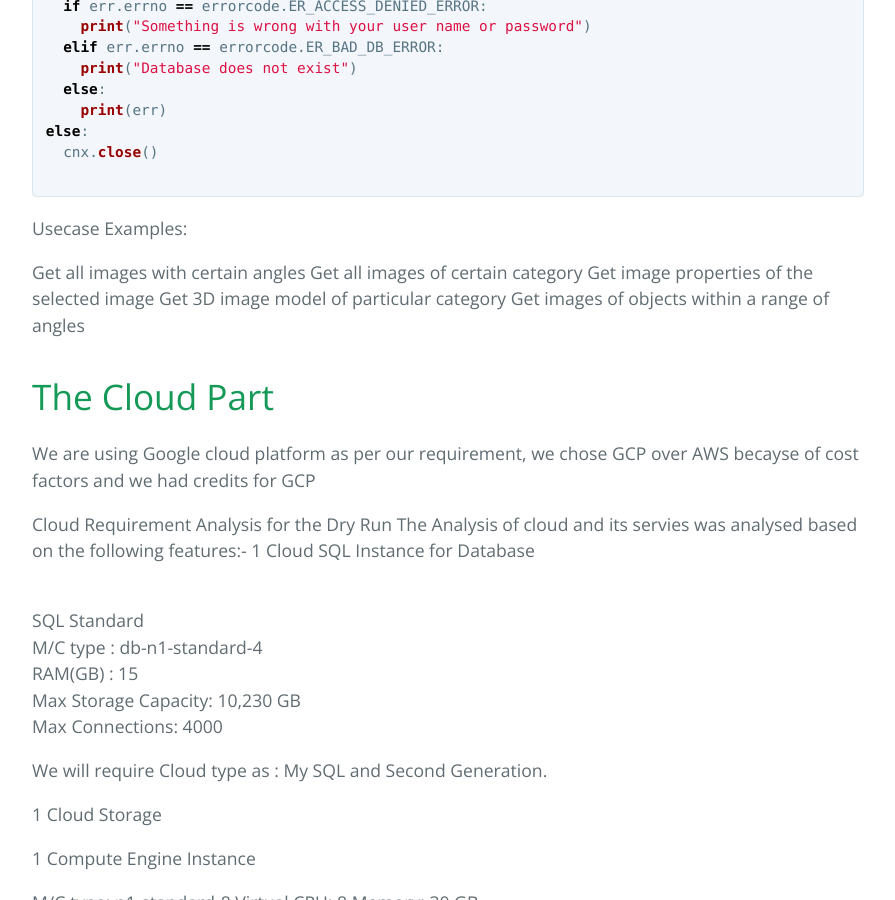
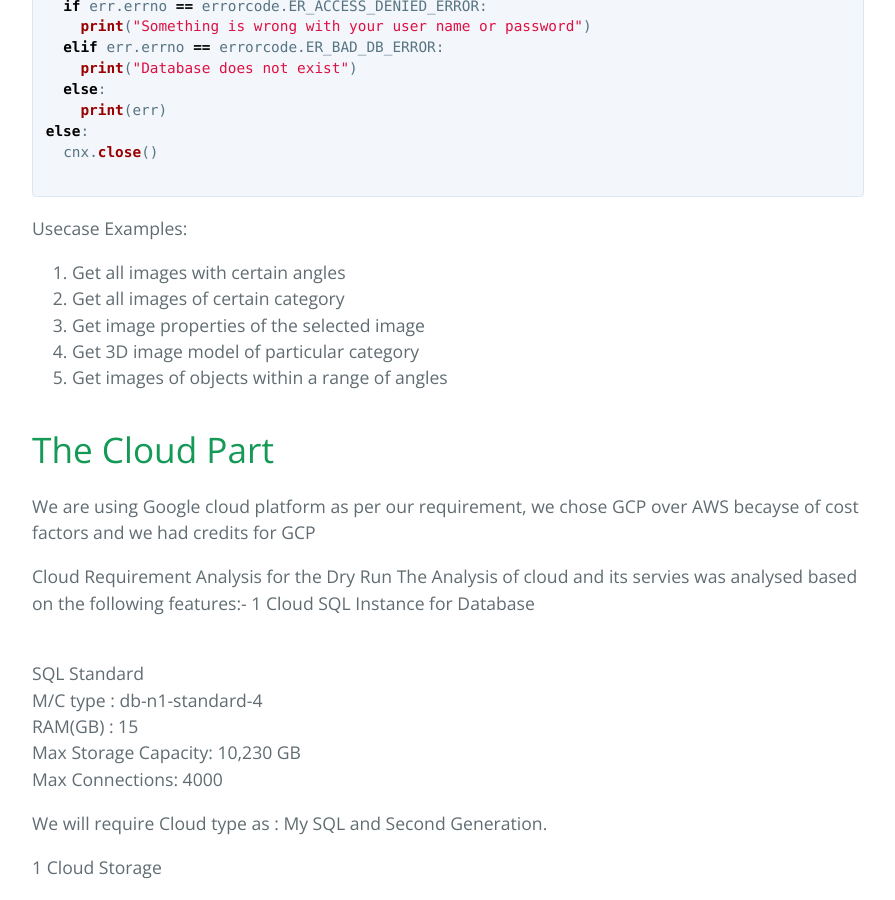
Before and after one commit to Preethamalladu/DMDD-Presentation, a Jekyll site: the page built from another-page.md, in a window 1280 px wide and 900 px high, scrolled down 4609 px. Shown: the whole window, without its empty margins (192-1087 px from the left). Built offline with Jekyll 4.4.1, drawn with Linux system fonts in a browser that asks for light colours; our own code applies the rules of GitHub Pages for plain Markdown files; part of the change alters nothing that is shown.

```diff
--- a/another-page.md
+++ b/another-page.md
@@ -176,11 +176,11 @@ else:
 
 Usecase Examples:
 
-Get all images with certain angles
-Get all images of certain category
-Get image properties of the selected image
-Get 3D image model of particular category
-Get images of objects within a range of angles
+1. Get all images with certain angles
+2. Get all images of certain category
+3. Get image properties of the selected image
+4. Get 3D image model of particular category
+5. Get images of objects within a range of angles
 
 # The Cloud Part
 
```
